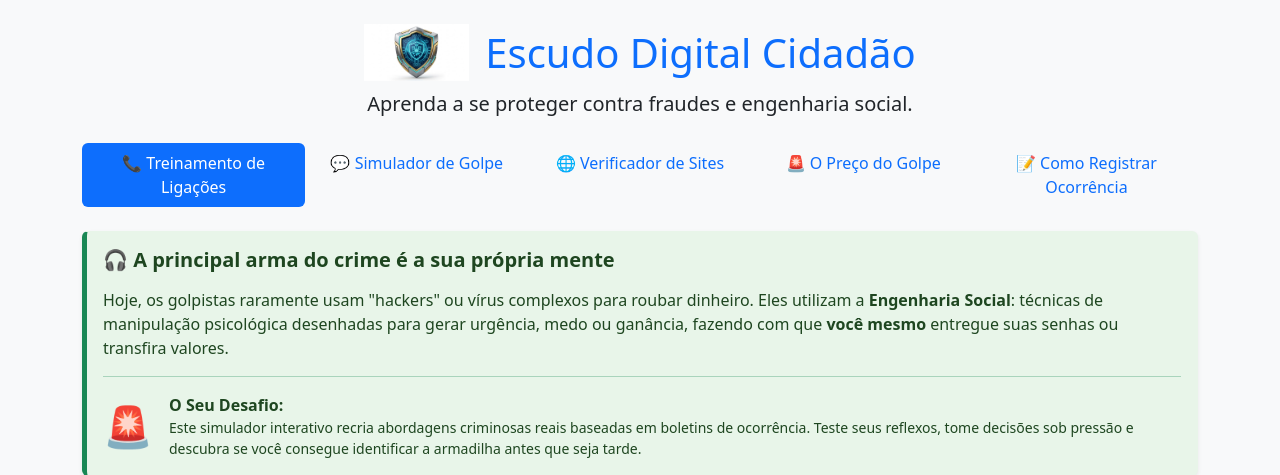
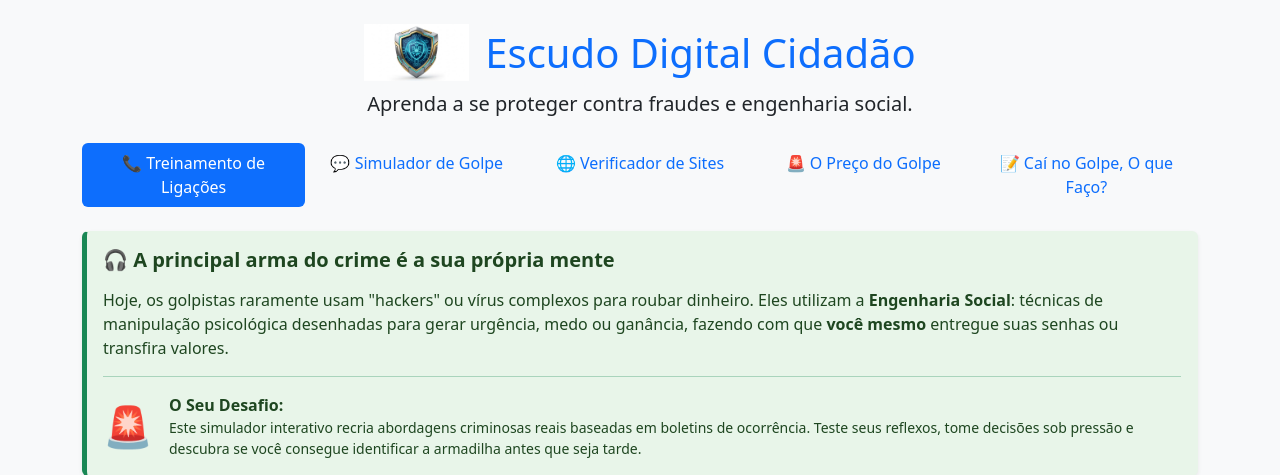
Before and after one commit to ronyvirginio/escudo-cidadao, a Flask app: page / in a window 1280 px wide. Shown: the top 475 px of the page. Run offline with Flask 3, Linux system fonts and the light colour scheme.

Commit message:
sincronizacao 1

```diff
--- a/templates/index.html
+++ b/templates/index.html
@@ -41,7 +41,7 @@
                 <button class="nav-link" id="impacto-tab" data-bs-toggle="pill" data-bs-target="#impacto" type="button" role="tab">🚨 O Preço do Golpe</button>
             </li>
             <li class="nav-item" role="presentation">
-                <button class="nav-link" id="bo-tab" data-bs-toggle="pill" data-bs-target="#bo" type="button" role="tab">📝 Como Registrar Ocorrência</button>
+                <button class="nav-link" id="bo-tab" data-bs-toggle="pill" data-bs-target="#bo" type="button" role="tab">📝 Caí no Golpe, O que Faço?</button>
             </li>
         </ul>
 
```
